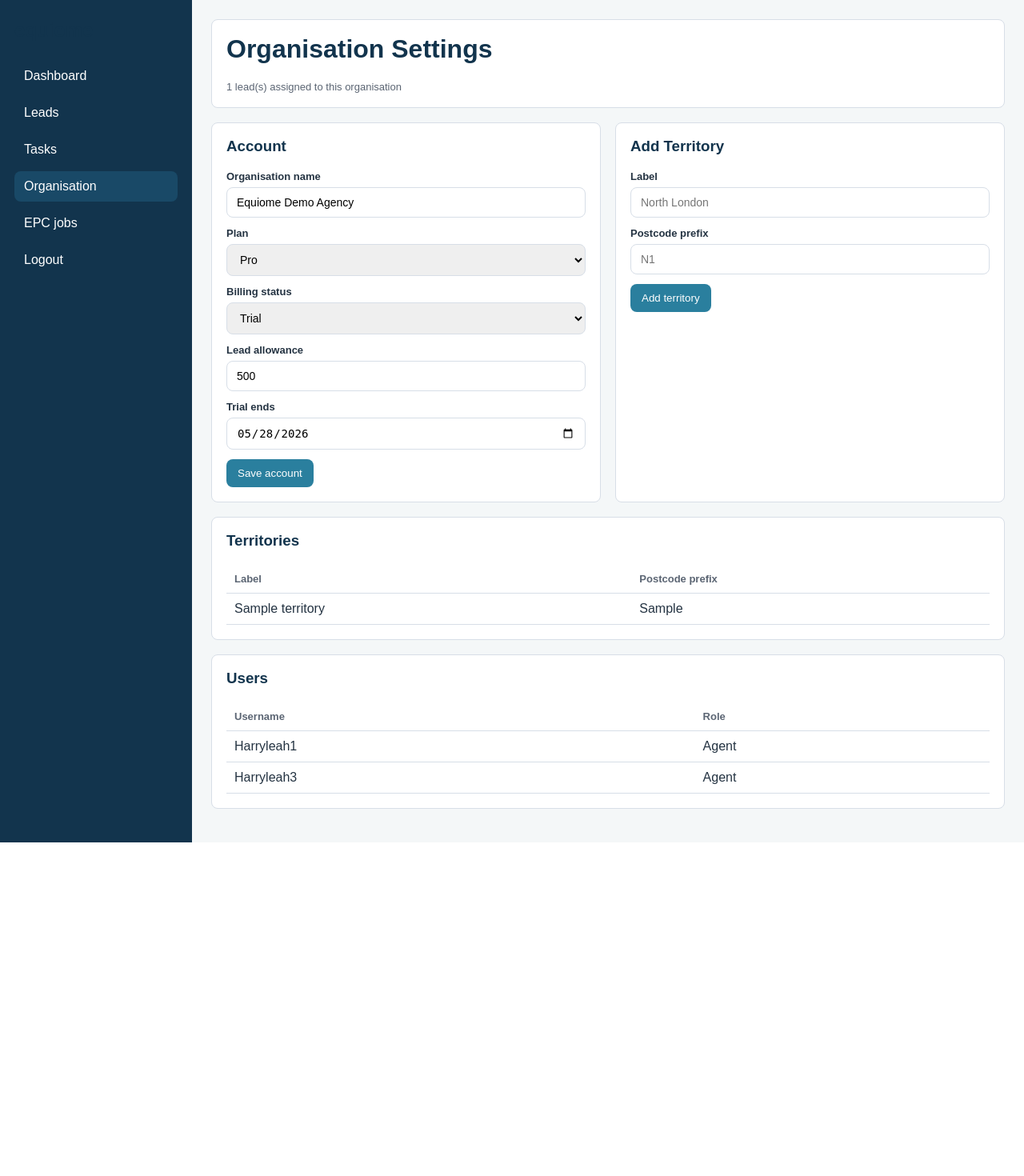
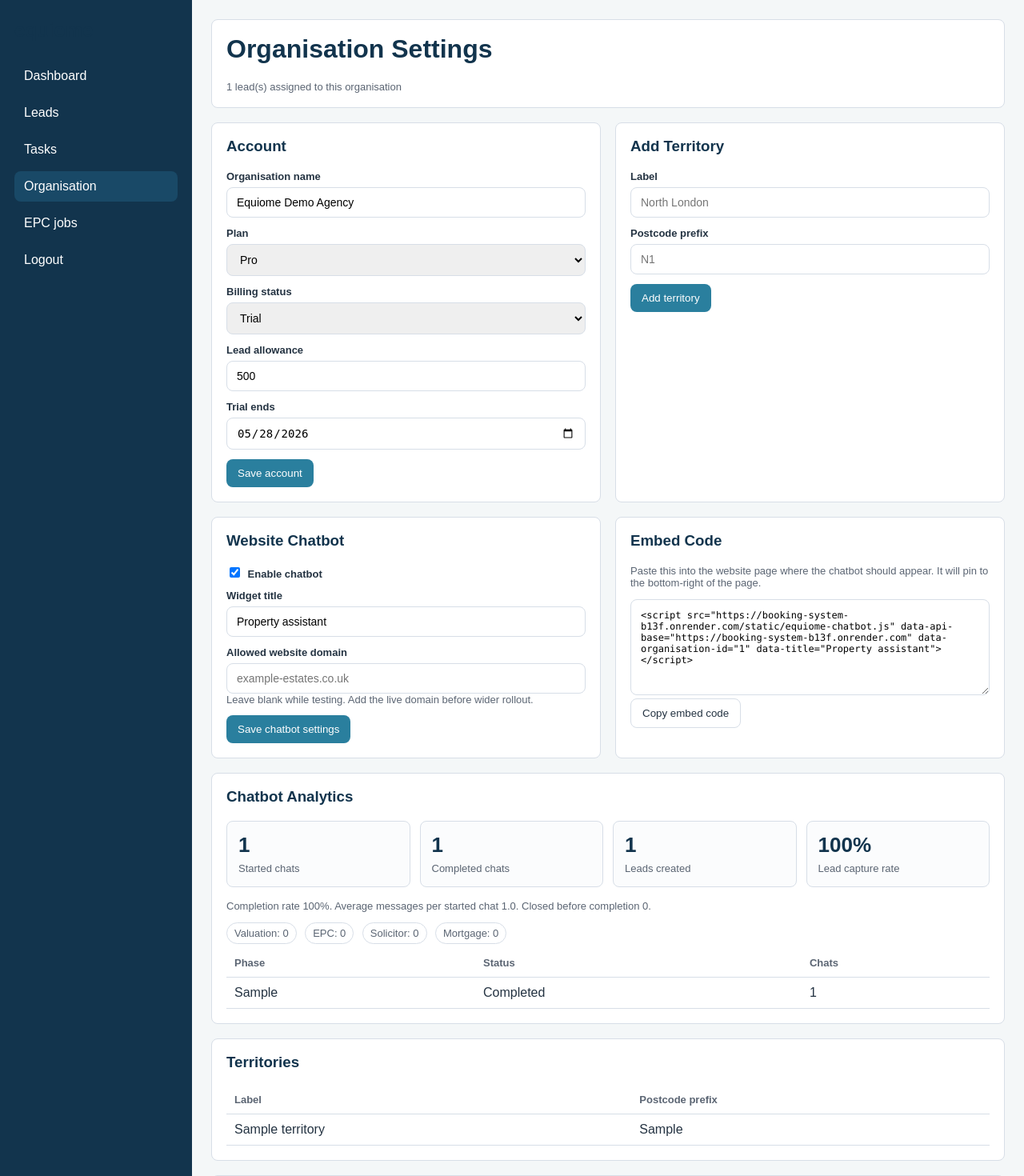
Before and after one commit to Harryl1/booking-system, a Flask app: page /settings/organisation in a window 1280 px wide. Shown: the top 1470 px of the page at 80% size. Before the commit the page ends 1053 px from the top, so only its background shows below. Run offline with Flask 3, Linux system fonts and the light colour scheme; a user stored in the database is signed in; data comes from the database, SQL or seed files in the repository; tables that the repository leaves empty hold one stand-in row (values such as "Sample post"); some libraries are stand-ins or nearby versions.

Commit message:
Add chatbot embed management and analytics

```diff
--- a/main.py
+++ b/main.py
@@ -10,6 +10,7 @@ import json
 from functools import wraps
 from datetime import datetime, timedelta
 from email.message import EmailMessage
+from urllib.parse import urlparse
 from flask import (
     Flask,
     render_template,
@@ -334,6 +335,9 @@ def init_db():
                 billing_status TEXT NOT NULL DEFAULT 'trial',
                 lead_allowance INTEGER NOT NULL DEFAULT 50,
                 trial_ends_at TEXT,
+                chatbot_enabled INTEGER NOT NULL DEFAULT 1,
+                chatbot_widget_title TEXT NOT NULL DEFAULT 'Property assistant',
+                chatbot_allowed_domain TEXT,
                 created_at TEXT NOT NULL
             )
             """,
@@ -501,6 +505,9 @@ def init_db():
             billing_status TEXT NOT NULL DEFAULT 'trial',
             lead_allowance INTEGER NOT NULL DEFAULT 50,
             trial_ends_at TEXT,
+            chatbot_enabled INTEGER NOT NULL DEFAULT 1,
+            chatbot_widget_title TEXT NOT NULL DEFAULT 'Property assistant',
+            chatbot_allowed_domain TEXT,
             created_at TEXT NOT NULL
         );
 
@@ -709,6 +716,16 @@ def ensure_lead_action_columns():
     user_columns = table_columns(db, "users")
     if "organisation_id" not in user_columns:
         db.execute("ALTER TABLE users ADD COLUMN organisation_id INTEGER")
+
+    organisation_columns = table_columns(db, "organisations")
+    organisation_optional_columns = {
+        "chatbot_enabled": "INTEGER NOT NULL DEFAULT 1",
+        "chatbot_widget_title": "TEXT NOT NULL DEFAULT 'Property assistant'",
+        "chatbot_allowed_domain": "TEXT",
+    }
+    for column_name, column_definition in organisation_optional_columns.items():
+        if column_name not in organisation_columns:
+            db.execute(f"ALTER TABLE organisations ADD COLUMN {column_name} {column_definition}")
 
     ensure_chatbot_tables(db)
     ensure_default_organisation(db)
@@ -1366,6 +1383,24 @@ def truthy(value):
     return bool(value)
 
 
+def validate_optional_text(value, field_name, max_length=255):
+    value = (value or "").strip()
+    if len(value) > max_length:
+        abort(400, f"{field_name} is too long")
+    return value
+
+
+def normalise_domain(value):
+    value = validate_optional_text(value, "allowed domain", max_length=255).lower()
+    if not value:
+        return None
+    parsed = urlparse(value if "://" in value else f"https://{value}")
+    domain = (parsed.hostname or "").strip(".")
+    if not domain or not re.match(r"^[a-z0-9.-]+\.[a-z]{2,}$", domain):
+        abort(400, "Allowed domain must be a valid website domain")
+    return domain
+
+
 def validate_int(value, field_name, min_value=None, max_value=None):
     try:
         parsed = int(value)
@@ -2514,6 +2549,29 @@ def organisation_settings():
             db.commit()
             write_audit_log("updated", "organisation", organisation_id)
 
+        elif action == "update_chatbot":
+            widget_title = validate_required_text(
+                request.form.get("chatbot_widget_title"),
+                "chatbot title",
+                max_length=80,
+            )
+            allowed_domain = normalise_domain(request.form.get("chatbot_allowed_domain"))
+            chatbot_enabled = 1 if truthy(request.form.get("chatbot_enabled")) else 0
+            db.execute("""
+                UPDATE organisations
+                SET chatbot_enabled = ?,
+                    chatbot_widget_title = ?,
+                    chatbot_allowed_domain = ?
+                WHERE id = ?
+            """, (
+                chatbot_enabled,
+                widget_title,
+                allowed_domain,
+                organisation_id,
+            ))
+            db.commit()
+            write_audit_log("updated_chatbot", "organisation", organisation_id)
+
         elif action == "add_territory":
             label = validate_required_text(request.form.get("label"), "territory label", max_length=100)
             postcode_prefix = validate_required_text(
@@ -2556,6 +2614,68 @@ def organisation_settings():
         "SELECT COUNT(*) FROM leads WHERE organisation_id = ?",
         (organisation_id,)
     ).fetchone()[0]
+    chatbot_totals = db.execute("""
+        SELECT
+            COUNT(*) AS starts,
+            SUM(CASE WHEN status = 'completed' THEN 1 ELSE 0 END) AS completed,
+            SUM(CASE WHEN lead_id IS NOT NULL THEN 1 ELSE 0 END) AS leads_created,
+            SUM(CASE WHEN status = 'closed' THEN 1 ELSE 0 END) AS closed
+        FROM chatbot_conversations
+        WHERE organisation_id = ?
+    """, (organisation_id,)).fetchone()
+    chatbot_message_count = db.execute("""
+        SELECT COUNT(*) AS total
+        FROM chatbot_messages
+        WHERE session_token IN (
+            SELECT session_token
+            FROM chatbot_conversations
+            WHERE organisation_id = ?
+        )
+    """, (organisation_id,)).fetchone()[0]
+    chatbot_breakdown = db.execute("""
+        SELECT phase, status, COUNT(*) AS total
+        FROM chatbot_conversations
+        WHERE organisation_id = ?
+        GROUP BY phase, status
+        ORDER BY total DESC
+    """, (organisation_id,)).fetchall()
+    chatbot_rows = db.execute("""
+        SELECT captured_data
+        FROM chatbot_conversations
+        WHERE organisation_id = ?
+        ORDER BY created_at DESC
+        LIMIT 250
+    """, (organisation_id,)).fetchall()
+    chatbot_service_counts = {service: 0 for service in SERVICE_LABELS}
+    for row in chatbot_rows:
+        try:
+            captured_data = json.loads(row["captured_data"] or "{}")
+        except json.JSONDecodeError:
+            continue
+        for service in normalise_requested_services(captured_data.get("help_requested") or []):
+            chatbot_service_counts[service] += 1
+
+    chatbot_starts = chatbot_totals["starts"] or 0
+    chatbot_completed = chatbot_totals["completed"] or 0
+    chatbot_leads_created = chatbot_totals["leads_created"] or 0
+    chatbot_analytics = {
+        "starts": chatbot_starts,
+        "completed": chatbot_completed,
+        "leads_created": chatbot_leads_created,
+        "closed": chatbot_totals["closed"] or 0,
+        "completion_rate": round((chatbot_completed / chatbot_starts) * 100) if chatbot_starts else 0,
+        "lead_capture_rate": round((chatbot_leads_created / chatbot_starts) * 100) if chatbot_starts else 0,
+        "average_messages": round(chatbot_message_count / chatbot_starts, 1) if chatbot_starts else 0,
+        "breakdown": chatbot_breakdown,
+        "service_counts": chatbot_service_counts,
+    }
+    chatbot_widget_title = (organisation["chatbot_widget_title"] or "Property assistant").replace('"', "'")
+    embed_code = (
+        f'<script src="{APP_BASE_URL}/static/equiome-chatbot.js" '
+        f'data-api-base="{APP_BASE_URL}" '
+        f'data-organisation-id="{organisation["id"]}" '
+        f'data-title="{chatbot_widget_title}"></script>'
+    )
 
     return render_template(
         "organisation_settings.html",
@@ -2563,6 +2683,9 @@ def organisation_settings():
         territories=territories,
         users=users,
         lead_count=lead_count,
+        chatbot_analytics=chatbot_analytics,
+        chatbot_embed_code=embed_code,
+        service_labels=SERVICE_LABELS,
         csrf_token=get_csrf_token(),
     )
 
@@ -3322,6 +3445,33 @@ def chatbot_update(db, session_token, data, phase, status="active", lead_id=None
         datetime.now().isoformat(),
         session_token,
     ))
+
+
+def chatbot_host_from_url(value):
+    try:
+        parsed = urlparse(value or "")
+        return (parsed.hostname or "").lower().strip(".")
+    except Exception:
+        return ""
+
+
+def chatbot_domain_allowed(allowed_domain, source_page):
+    allowed_domain = (allowed_domain or "").lower().strip(".")
+    if not allowed_domain:
+        return True
+    source_host = chatbot_host_from_url(source_page)
+    return source_host == allowed_domain or source_host.endswith(f".{allowed_domain}")
+
+
+def get_chatbot_organisation(db, organisation_id):
+    try:
+        organisation_id = int(organisation_id)
+    except (TypeError, ValueError):
+        return None
+    return db.execute(
+        "SELECT id, chatbot_enabled, chatbot_allowed_domain FROM organisations WHERE id = ?",
+        (organisation_id,)
+    ).fetchone()
 
 
 def chatbot_polish_reply(data, phase, draft):
@@ -3570,9 +3720,25 @@ def chatbot_start():
     db = get_db()
     session_token = secrets.token_urlsafe(32)
     now = datetime.now().isoformat()
-    organisation_id = payload.get("organisation_id")
+    organisation = get_chatbot_organisation(db, payload.get("organisation_id"))
+    if organisation is None:
+        organisation_id = default_organisation_id(db)
+        organisation = get_chatbot_organisation(db, organisation_id)
+    if organisation is None or not truthy(organisation["chatbot_enabled"]):
+        return jsonify({"error": "Chatbot is not enabled."}), 403
+
+    source_page = (payload.get("source_page") or "").strip()
+    if not chatbot_domain_allowed(organisation["chatbot_allowed_domain"], source_page):
+        app.logger.warning(
+            "Blocked chatbot start for organisation %s from source %s",
+            organisation["id"],
+            source_page,
+        )
+        return jsonify({"error": "Chatbot is not enabled for this website."}), 403
+
+    organisation_id = organisation["id"]
     data = {
-        "source_page": (payload.get("source_page") or "").strip(),
+        "source_page": source_page,
         "awaiting": "address",
     }
     db.execute("""
--- a/templates/organisation_settings.html
+++ b/templates/organisation_settings.html
@@ -22,10 +22,16 @@
         .field { margin-bottom:12px; }
         button { border:1px solid var(--border); background:#fff; color:var(--text); border-radius:var(--radius); padding:10px 14px; cursor:pointer; }
         .primary { background:var(--brand2); color:#fff; border:none; }
+        .metric-grid { display:grid; grid-template-columns:repeat(4,1fr); gap:12px; margin-bottom:16px; }
+        .metric { border:1px solid var(--border); border-radius:var(--radius); padding:14px; background:#fbfcfd; }
+        .metric strong { display:block; color:var(--brand); font-size:26px; margin-bottom:4px; }
+        textarea { width:100%; min-height:120px; border:1px solid var(--border); border-radius:var(--radius); padding:12px; font-family:Menlo,Consolas,monospace; font-size:12px; resize:vertical; }
+        .pill { display:inline-block; border:1px solid var(--border); border-radius:999px; padding:5px 9px; margin:0 6px 6px 0; background:#fff; color:var(--muted); font-size:13px; }
         table { width:100%; border-collapse:collapse; }
         th,td { text-align:left; padding:10px; border-bottom:1px solid var(--border); }
         th,.muted { color:var(--muted); font-size:13px; }
-        @media (max-width:800px) { .layout{display:block;} .sidebar{width:auto;} .grid{grid-template-columns:1fr;} }
+        @media (max-width:1000px) { .metric-grid{grid-template-columns:1fr 1fr;} }
+        @media (max-width:800px) { .layout{display:block;} .sidebar{width:auto;} .grid,.metric-grid{grid-template-columns:1fr;} }
     </style>
 </head>
 <body>
@@ -104,6 +110,66 @@
             </div>
         </div>
 
+        <div class="grid">
+            <div class="panel">
+                <h3>Website Chatbot</h3>
+                <form method="POST">
+                    <input type="hidden" name="csrf_token" value="{{ csrf_token }}">
+                    <input type="hidden" name="action" value="update_chatbot">
+                    <div class="field">
+                        <label>
+                            <input type="checkbox" name="chatbot_enabled" value="1" {% if organisation["chatbot_enabled"] %}checked{% endif %} style="width:auto;margin-right:6px;">
+                            Enable chatbot
+                        </label>
+                    </div>
+                    <div class="field">
+                        <label>Widget title</label>
+                        <input name="chatbot_widget_title" value="{{ organisation['chatbot_widget_title'] or 'Property assistant' }}" maxlength="80">
+                    </div>
+                    <div class="field">
+                        <label>Allowed website domain</label>
+                        <input name="chatbot_allowed_domain" value="{{ organisation['chatbot_allowed_domain'] or '' }}" placeholder="example-estates.co.uk">
+                        <div class="muted">Leave blank while testing. Add the live domain before wider rollout.</div>
+                    </div>
+                    <button type="submit" class="primary">Save chatbot settings</button>
+                </form>
+            </div>
+
+            <div class="panel">
+                <h3>Embed Code</h3>
+                <p class="muted">Paste this into the website page where the chatbot should appear. It will pin to the bottom-right of the page.</p>
+                <textarea id="chatbot-embed-code" readonly>{{ chatbot_embed_code }}</textarea>
+                <button type="button" onclick="navigator.clipboard.writeText(document.getElementById('chatbot-embed-code').value)">Copy embed code</button>
+            </div>
+        </div>
+
+        <div class="panel">
+            <h3>Chatbot Analytics</h3>
+            <div class="metric-grid">
+                <div class="metric"><strong>{{ chatbot_analytics.starts }}</strong><span class="muted">Started chats</span></div>
+                <div class="metric"><strong>{{ chatbot_analytics.completed }}</strong><span class="muted">Completed chats</span></div>
+                <div class="metric"><strong>{{ chatbot_analytics.leads_created }}</strong><span class="muted">Leads created</span></div>
+                <div class="metric"><strong>{{ chatbot_analytics.lead_capture_rate }}%</strong><span class="muted">Lead capture rate</span></div>
+            </div>
+            <p class="muted">
+                Completion rate {{ chatbot_analytics.completion_rate }}%.
+                Average messages per started chat {{ chatbot_analytics.average_messages }}.
+                Closed before completion {{ chatbot_analytics.closed }}.
+            </p>
+            <div>
+                {% for service, total in chatbot_analytics.service_counts.items() %}
+                    <span class="pill">{{ service_labels[service] }}: {{ total }}</span>
+                {% endfor %}
+            </div>
+            <table>
+                <tr><th>Phase</th><th>Status</th><th>Chats</th></tr>
+                {% for row in chatbot_analytics.breakdown %}
+                    <tr><td>{{ row["phase"]|title }}</td><td>{{ row["status"]|title }}</td><td>{{ row["total"] }}</td></tr>
+                {% endfor %}
+            </table>
+            {% if not chatbot_analytics.breakdown %}<p class="muted">No chatbot conversations yet.</p>{% endif %}
+        </div>
+
         <div class="panel">
             <h3>Territories</h3>
             <table>
```
